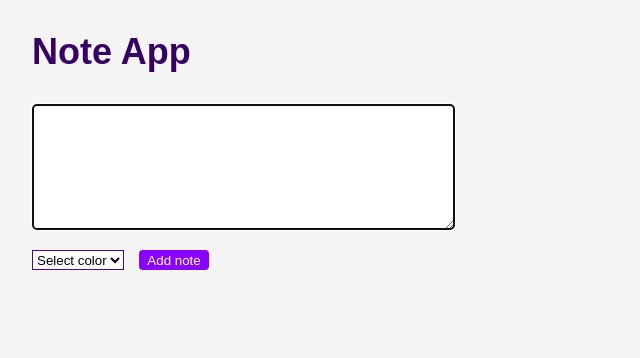
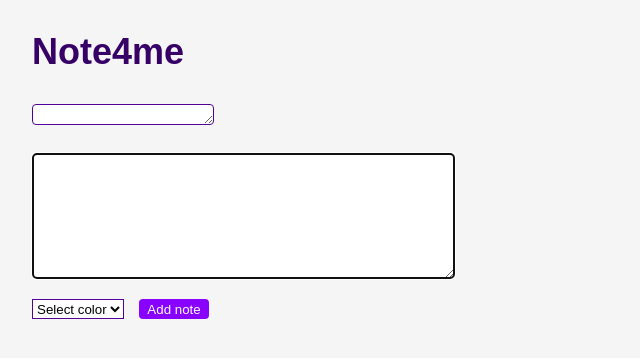
Before and after one commit to olahsymbo/note4me, a Django app: template templates/home.html in a window 1280 px wide. Shown: the top 358 px of the page, without its empty margins (0-640 px from the left). Run offline with Django 3.2, Linux system fonts and the light colour scheme; the template is opened without the code that fills it, so the values that code supplies are empty.

Commit message:
Added js and html

```diff
--- a/static/index.js
+++ b/static/index.js
@@ -1,21 +1,25 @@
 // Form reference
 const form = {}
+form.noteTitle = document.querySelector('#titleNoteText');
 form.noteText = document.querySelector('#formNoteText');
 form.addButton = document.querySelector('#formAddButton');
 form.color = document.querySelector('#formColor');
 
 const notes = document.querySelector('#notes');
 
+form.noteTitle.focus();
 form.noteText.focus();
 
 // Functions
 function addNote() {
+  let title = form.noteTitle.value;
   let text = form.noteText.value;
   let note = document.createElement('div');
   let deleteButton = document.createElement('span');
 
   note.classList.add('note');
   note.classList.add(form.color.value);
+  note.innerHTML = `<div class='note-title'>${title}</div>`;
   note.innerHTML = `<div class='note-text'>${text}</div>`;
   deleteButton.classList.add('note-delete');
   deleteButton.innerHTML = '&times;';
@@ -23,7 +27,9 @@ function addNote() {
   note.appendChild(deleteButton);
   notes.appendChild(note);
 
+  form.noteTitle.value = '';
   form.noteText.value = '';
+  form.noteTitle.focus();
   form.noteText.focus();
 
   addListenerDeleteButton(deleteButton);
@@ -41,12 +47,10 @@ function deleteNote(e) {
   eventNote.parentNode.removeChild(eventNote);
 }
 
-
-
 // Event Listeners
 form.addButton.addEventListener('click', function (e) {
   e.preventDefault();
-  if (form.noteText.value != '') {
+  if ((form.noteTitle.value != '') && (form.noteText.value != '')) {
     addNote();
   }
 })
--- a/static/styles.css
+++ b/static/styles.css
@@ -1,39 +1,3 @@
-    /*
-table {
-    border: 1px;
-    width: 800px;
-}
-
-h1 {
-  font-family: "Helvetica Neue", Helvetica, Arial, sans-serif;
-  font-size: 250%;
-}
-
-.header-tr {
-    background-color: #dcd3bd;
-    text-align: center;
-    font-family: "Roboto", "Lucida Grande", Verdana, Arial, sans-serif;
-}
-
-.body-tr {
-    background-color: #dbd4dc;
-    text-align: center;
-    font-family: "Roboto", "Lucida Grande", Verdana, Arial, sans-serif;
-    font-size: 12px;
-}
-
-.sticky {
-    background-color: #c4c0dc;
-    width: 20%;
-    border: 1px solid #ccc;
-    border-radius: 4px;
-    padding: 12px;
-    alignment: left;
-    position: relative;
-    margin: 20px 10px 30px 30px ;
-}
-*/
-
 html, * {
   box-sizing: border-box;
 }
@@ -49,7 +13,6 @@ body {
   padding: 0 3.2rem 2.4rem;
   background: #f5f5f5;
 }
-
 
 /* Form styles */
 textarea {
@@ -85,7 +48,6 @@ form button {
   background-color: #e600e6;
 }
 
-
 /* Note Styles */
 #notes {
   display: flex;
@@ -103,6 +65,11 @@ form button {
   margin: 2.4rem 2.4rem 0 0;
   box-shadow: 0 0.9rem 1.2rem rgba(0,0,0, 0.1);
   position: relative;
+}
+
+.note-title {
+  height: 100%;
+  overflow-y: auto;
 }
 
 .note-text {
--- a/templates/home.html
+++ b/templates/home.html
@@ -3,15 +3,17 @@
 <head>
   <meta charset="utf-8" />
   <meta http-equiv="X-UA-Compatible" content="IE=edge">
-  <title>Note Taking App</title>
+  <title>Note4me</title>
   <meta name="description" content="A minimal note application using Vanilla JavaScript.">
   <meta name="viewport" content="width=device-width, initial-scale=1">
   {% load static %}
-  <link rel="stylesheet" href = {% static "styles.css" %}>
+  <link rel="stylesheet" href = "{% static 'styles.css' %}">
 </head>
 <body>
-  <h1>Note App</h1>
+  <h1>Note4me</h1>
   <form>
+    <textarea name="titleNoteText" id="titleNoteText" cols="20" rows="1" maxlength="200"></textarea>
+    <br>
     <textarea name="formNoteText" id="formNoteText" cols="50" rows="8" maxlength="300"></textarea>
     <select name="formColor" id="formColor">
       <option value="none">Select color</option>
```
